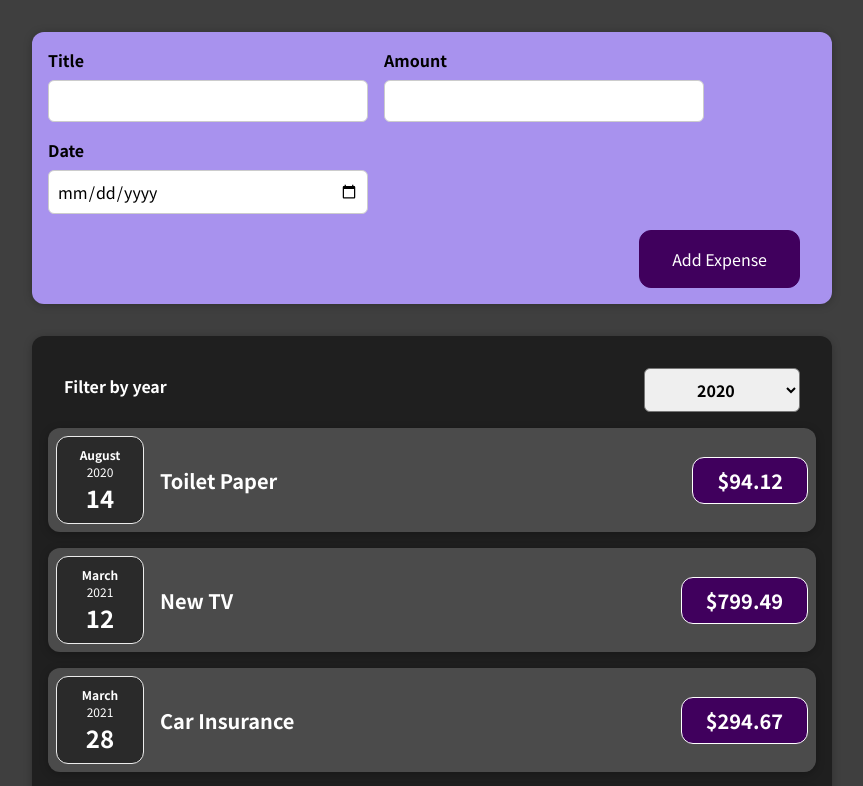
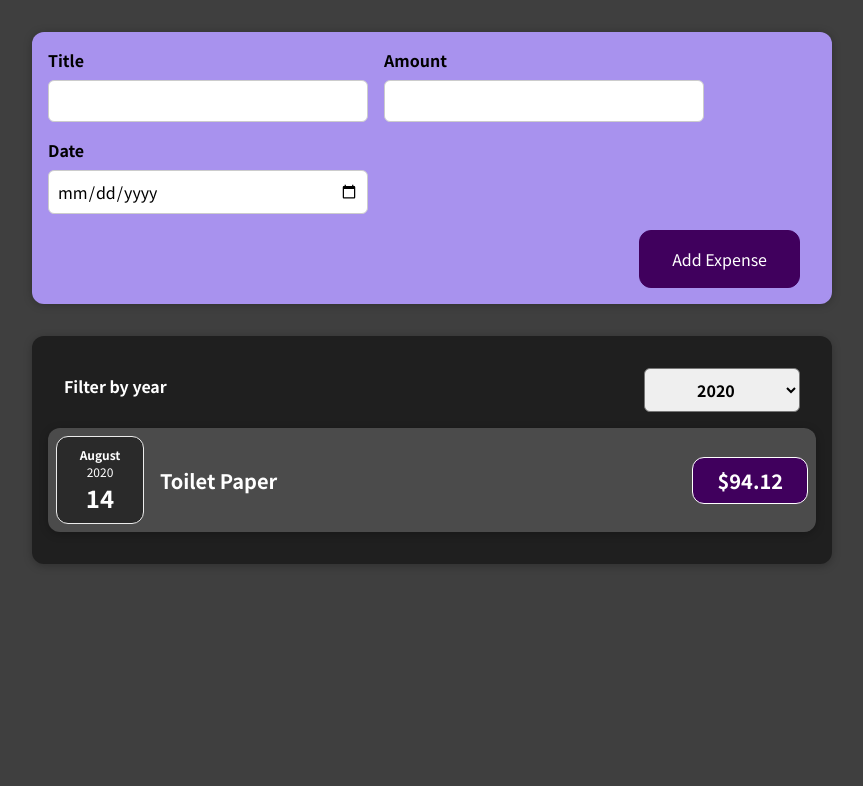
Before and after one commit to JoseIgnacioTapia/expensses-app, a React (Create React App) app: page / in a window 1280 px wide. Shown: the top 786 px of the page, without its empty margins (208-1071 px from the left). Built offline with nearby package versions, Linux system fonts and the light colour scheme.

Commit message:
Adding Conditional Return Statements

```diff
--- a/src/components/Expenses/ExpenseItem.js
+++ b/src/components/Expenses/ExpenseItem.js
@@ -4,6 +4,7 @@ import './ExpenseItem.css';
 
 const ExpenseItem = props => {
   return (
+    <li>
       <Card className="expense-item">
         <ExpenseDate date={props.date} />
         <div className="expense-item__description">
@@ -11,6 +12,7 @@ const ExpenseItem = props => {
           <div className="expense-item__price">${props.amount}</div>
         </div>
       </Card>
+    </li>
   );
 };
 
--- a/src/components/Expenses/Expenses.js
+++ b/src/components/Expenses/Expenses.js
@@ -1,8 +1,8 @@
 import { useState } from 'react';
 import Card from '../UI/Card';
-import ExpenseItem from './ExpenseItem';
 import './Expenses.css';
 import ExpensesFilter from './ExpensesFilter';
+import ExpensesList from './ExpensesList';
 
 const Expenses = props => {
   const [filteredYear, setFilteredYear] = useState('2020');
@@ -11,20 +11,17 @@ const Expenses = props => {
     setFilteredYear(selectedYear);
   };
 
+  const filteredExpenses = props.items.filter(
+    item => item.date.getFullYear().toString() === filteredYear
+  );
+
   return (
     <Card className="expenses">
       <ExpensesFilter
         selected={filteredYear}
         onChangeFilter={filterChangeHandler}
       />
-      {props.items.map(item => (
-        <ExpenseItem
-          key={item.id}
-          title={item.title}
-          amount={item.amount}
-          date={item.date}
-        />
-      ))}
+      <ExpensesList items={filteredExpenses} />
     </Card>
   );
 };
--- /dev/null
+++ b/src/components/Expenses/ExpensesList.css
@@ -0,0 +1,9 @@
+.expenses-list {
+  list-style: none;
+  padding: 0;
+}
+
+.expenses-list__fallback {
+  color: #fff;
+  text-align: center;
+}
--- /dev/null
+++ b/src/components/Expenses/ExpensesList.js
@@ -0,0 +1,23 @@
+import ExpenseItem from './ExpenseItem';
+import './ExpensesList.css';
+
+const ExpensesList = props => {
+  if (props.items.length === 0) {
+    return <h2 className="expenses-list__fallback">Found No Expenses.</h2>;
+  }
+
+  return (
+    <ul className="expenses-list">
+      {props.items.map(expense => (
+        <ExpenseItem
+          key={expense.id}
+          title={expense.title}
+          amount={expense.amount}
+          date={expense.date}
+        />
+      ))}
+    </ul>
+  );
+};
+
+export default ExpensesList;
```
Lines whose indentation alone changed are shown as unchanged.
